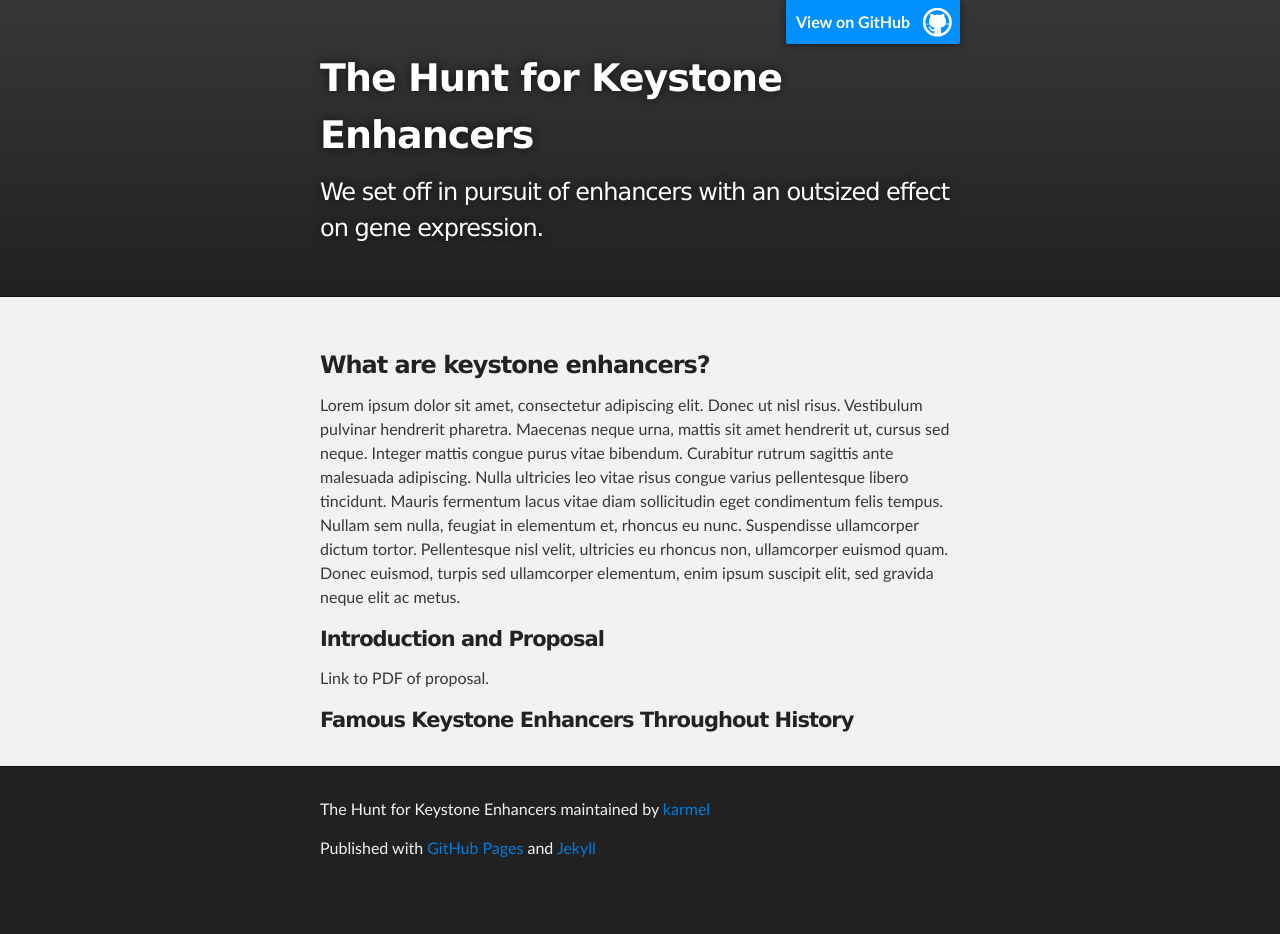
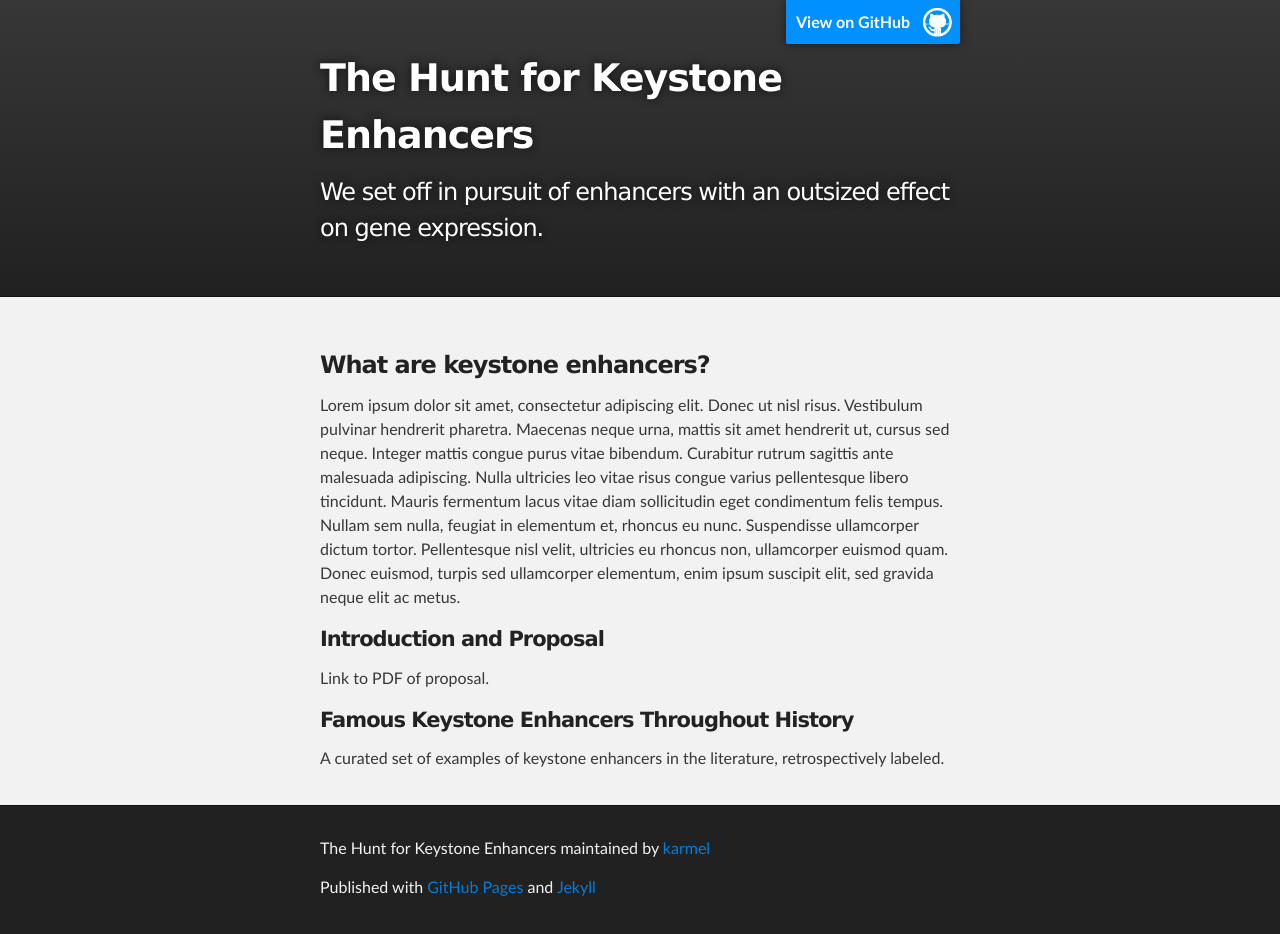
Before and after one commit to karmel/keystone-enhancers, a Jekyll site: the page built from index.html, in a window 1280 px wide. Built offline with Jekyll 4.4.1, drawn with Linux system fonts in a browser that asks for light colours; Markdown is read by kramdown in place of the engine named in the settings; before the commit the page ends 900 px from its top, so only the background shows below that.

Commit message:
First post test

```diff
--- /dev/null
+++ b/_posts/2012-12-07-a-myc-enhancer-confers-resistance-to-intestinal-tumors.markdown
@@ -0,0 +1,6 @@
+---
+layout: default
+title: A _Myc_ enhancer confers resistance to intestinal tumors
+---
+
+Sur IK, Hallikas O, Vähärautio A, Yan J, Turunen M, Enge M, Taipale M, Karhu A, Aaltonen LA, Taipale J. Mice lacking a Myc enhancer that includes human SNP rs6983267 are resistant to intestinal tumors. _Science__. 2012 Dec 7;338(6112):1360-3. <a class="pubmed-link" href="http://www.ncbi.nlm.nih.gov/pubmed/23118011" target="_blank">[Pubmed]</a></p>
--- a/index.html
+++ b/index.html
@@ -9,6 +9,8 @@ title: What are keystone enhancers?
 <p>Link to PDF of proposal.</p>
 
 <h4>Famous Keystone Enhancers Throughout History</h4>
+<p>A curated set of examples of keystone enhancers in the
+literature, retrospectively labeled.</p>
 {% for post in site.categories.examples %}
 <a href="{{ post.url }}">{{ post.title }}</a><br />
 {% endfor %}
```
